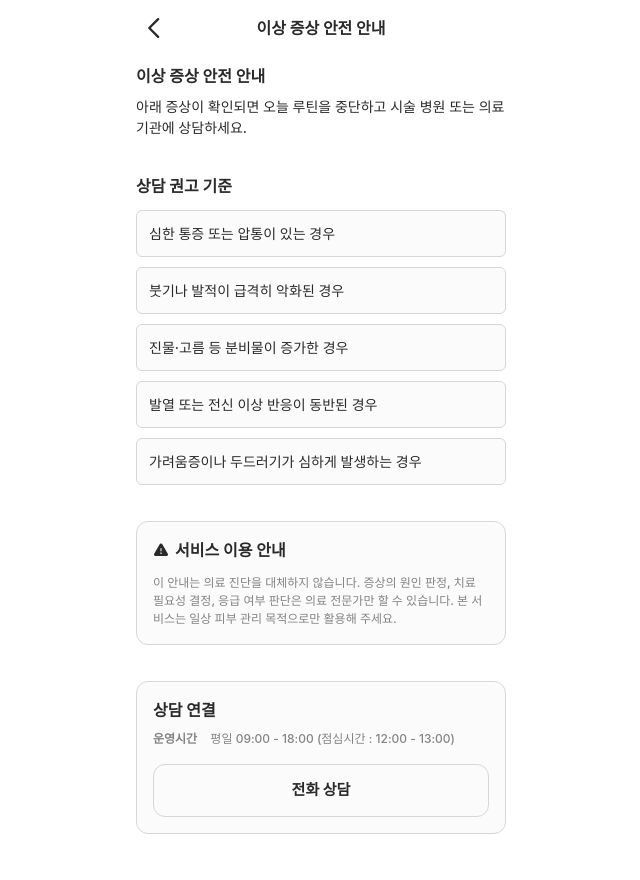
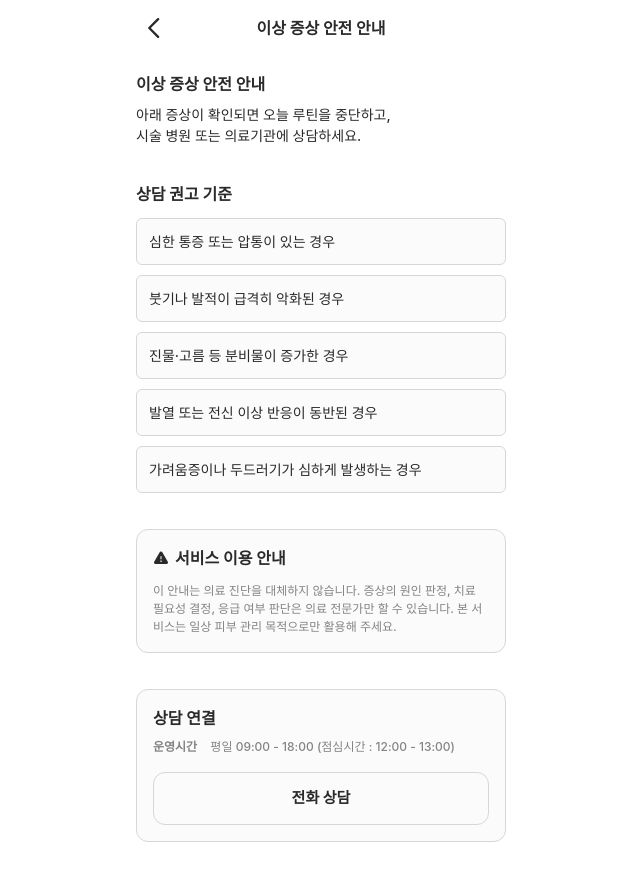
Before and after one commit to duckswell/Frontend, a React (Vite) app: page /safety in a window 1280 px wide. Shown: the whole page, without its empty margins (319-959 px from the left). Built offline with nearby package versions, Linux system fonts and the light colour scheme; no server answers; a web font is replaced by a local one.

Commit message:
♻️ Refactor : 패딩 재조정 (#146)

```diff
--- a/src/routes/CourseHistories.tsx
+++ b/src/routes/CourseHistories.tsx
@@ -101,7 +101,7 @@ const CourseHistories: React.FC = () => {
 
       <S.Container>
         <S.Section>
-          <S.SectionTitle>현재 진행중인 코스</S.SectionTitle>
+          <S.SectionTitle1>현재 진행중인 코스</S.SectionTitle1>
           {isLoading ? (
             <Courses
               iconSrc="/assets/Home_Focus.png"
--- a/src/routes/Mypage.tsx
+++ b/src/routes/Mypage.tsx
@@ -65,7 +65,7 @@ const Mypage: React.FC = () => {
 
       <S.Container>
         <S.Section>
-          <S.SectionTitle>등록된 시술</S.SectionTitle>
+          <S.SectionTitle1>등록된 시술</S.SectionTitle1>
           {latestProcedure ? (
             <S.TreatmentCard>
               <div
--- a/src/routes/SafetyGuide.tsx
+++ b/src/routes/SafetyGuide.tsx
@@ -18,10 +18,10 @@ const SafetyGuide: React.FC = () => {
       <S.Container>
         <S.LeftColumn>
           <S.Section>
-            <S.Title>이상 증상 안전 안내</S.Title>
+            <S.Title1>이상 증상 안전 안내</S.Title1>
             <S.SubDesc>
-              아래 증상이 확인되면 오늘 루틴을 중단하고 시술 병원 또는
-              의료기관에 상담하세요.
+              아래 증상이 확인되면 오늘 루틴을 중단하고, <br></br> 시술 병원
+              또는 의료기관에 상담하세요.
             </S.SubDesc>
           </S.Section>
 
--- a/src/styles/CourseHistories.styles.ts
+++ b/src/styles/CourseHistories.styles.ts
@@ -24,6 +24,15 @@ export const Container = styled.div`
 
 export const Section = styled.section`
   margin-bottom: 32px;
+`;
+
+export const SectionTitle1 = styled.h3`
+  ${applyTypography("H3")}
+  color: ${colorPalette.Black};
+  margin: 0 0 12px 0;
+  height: 40px;
+  display: flex;
+  align-items: center;
 `;
 
 export const SectionTitle = styled.h3`
--- a/src/styles/Mypage.styles.ts
+++ b/src/styles/Mypage.styles.ts
@@ -20,6 +20,15 @@ export const Container = styled.div`
 
 export const Section = styled.section`
   margin-bottom: 28px;
+`;
+
+export const SectionTitle1 = styled.h3`
+  ${applyTypography("H3")}
+  color: ${colorPalette.Black};
+  margin: 0 0 8px 0;
+  height: 40px;
+  display: flex;
+  align-items: center;
 `;
 
 export const SectionTitle = styled.h3`
--- a/src/styles/NewProcedure.styles.ts
+++ b/src/styles/NewProcedure.styles.ts
@@ -33,7 +33,7 @@ export const Container = styled.div`
   max-width: 402px;
   margin: 0 auto;
   min-height: 100vh;
-  padding: 64px 16px 120px 16px;
+  padding: 56px 16px 120px 16px;
   box-sizing: border-box;
 `;
 
--- a/src/styles/SafetyGuide.styles.ts
+++ b/src/styles/SafetyGuide.styles.ts
@@ -28,6 +28,15 @@ export const RightColumn = styled.div`
 
 export const Section = styled.section`
   margin-bottom: 36px;
+`;
+
+export const Title1 = styled.h2`
+  ${applyTypography("H3")}
+  color: ${colorPalette.Black};
+  margin: 0;
+  height: 40px;
+  display: flex;
+  align-items: center;
 `;
 
 export const Title = styled.h2`
```
